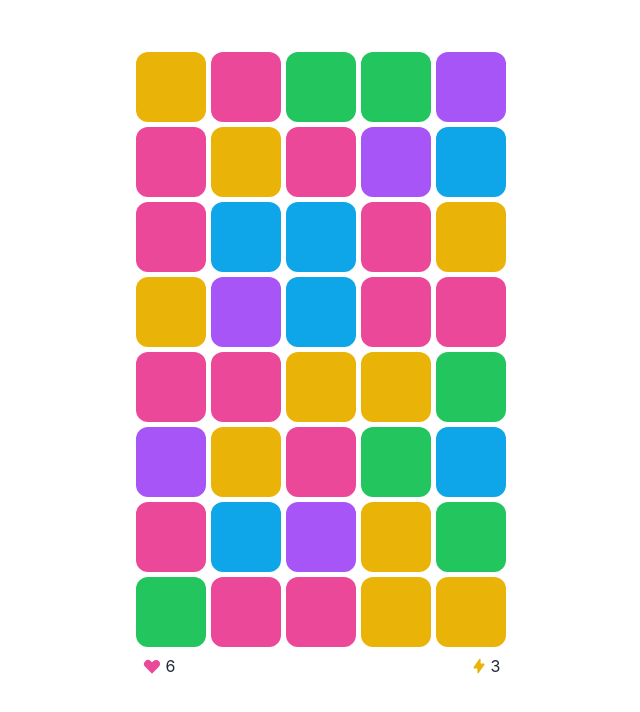
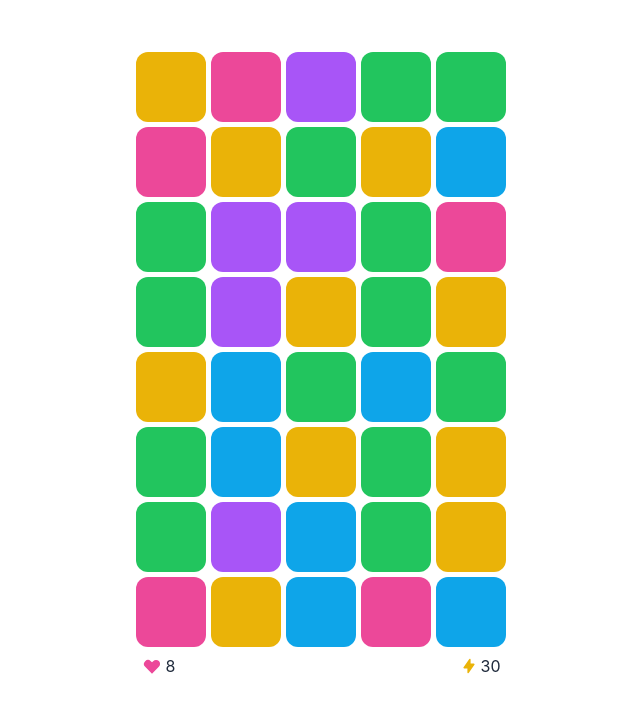
Before and after one commit to rafalsobota/colocraft, a React (Create React App) app: page / in a window 1280 px wide. Shown: the top 712 px of the page, without its empty margins (319-959 px from the left). Built offline with nearby package versions, Linux system fonts and the light colour scheme; the HTML template or start-up script is replaced by a standard one.

Commit message:
Add deterministic random

```diff
--- a/src/game/Engine.tsx
+++ b/src/game/Engine.tsx
@@ -1,4 +1,5 @@
-import { useCallback, useEffect, useRef, useState } from "react";
+import { useCallback, useEffect, useMemo, useRef, useState } from "react";
+import { formatDate, makeRandomGenerator } from "./crypto";
 
 export enum Color {
   Blue,
@@ -10,10 +11,10 @@ export enum Color {
 
 export const cols = 5;
 export const rows = 8;
-export const moves = 50;
+export const moves = 30;
 
-function randomColor(): Color {
-  return Math.round(Math.random() * 4);
+function randomColor(random: () => number): Color {
+  return Math.round(random() * 4);
 }
 
 export enum CellType {
@@ -294,7 +295,7 @@ function mutateCell(cell: Cell, x: number, y: number, matrix: Matrix): Cell {
   return cell;
 }
 
-function fillGaps(matrix: Matrix): Matrix {
+function fillGaps(matrix: Matrix, random: () => number): Matrix {
   return matrix.map((col) => {
     const filteredRows = col.filter(
       (cell) =>
@@ -304,7 +305,7 @@ function fillGaps(matrix: Matrix): Matrix {
     return [
       ...Array(lackingCellsCount)
         .fill(null)
-        .map(() => createCell()),
+        .map(() => createCell(random)),
       ...filteredRows,
     ];
   });
@@ -343,22 +344,22 @@ function igniteAllBombs(matrix: Matrix): Matrix {
   });
 }
 
-function createCell(): Cell {
+function createCell(random: () => number): Cell {
   return {
     type: CellType.Spawning,
-    color: randomColor(),
-    id: Math.round(Math.random() * 100000000).toString(),
+    color: randomColor(random),
+    id: Math.round(random() * 100000000).toString(),
   };
 }
 
 export type Matrix = Cell[][];
 
-function createMatrix(): Matrix {
+function createMatrix(random: () => number): Matrix {
   const matrix: Matrix = [];
   for (let i = 0; i < cols; i++) {
     matrix.push([]);
     for (let j = 0; j < rows; j++) {
-      matrix[i].push(createCell());
+      matrix[i].push(createCell(random));
     }
   }
   return matrix;
@@ -403,18 +404,31 @@ export function useEngine(): {
   restart: () => void;
   finished: boolean;
 } {
-  const [matrix, setMatrix] = useState(createMatrix());
+  const [iteration, setIteration] = useState(1);
+
+  const today = formatDate(new Date());
+
+  const random = useMemo(() => {
+    return makeRandomGenerator(today);
+    // iteration is used only to reset the random generator
+  }, [today, iteration]);
+
+  const [matrix, setMatrix] = useState<Matrix>([]);
   const [dirty, setDirty] = useState(true);
   const matrixRef = useRef<Matrix>(matrix);
   const scoreRef = useRef<number>(0);
-  const [movesLeft, setMovesLeft] = useState(3);
+  const [movesLeft, setMovesLeft] = useState(moves);
 
-  const restart = useCallback(() => {
-    setMatrix(createMatrix());
+  useEffect(() => {
+    setMatrix(createMatrix(random));
     setDirty(true);
     scoreRef.current = 0;
     setMovesLeft(moves);
-  }, []);
+  }, [setMatrix, setDirty, setMovesLeft, random]);
+
+  const restart = useCallback(() => {
+    setIteration(iteration + 1);
+  }, [iteration, setIteration]);
 
   useEffect(() => {
     matrixRef.current = matrix;
@@ -429,7 +443,7 @@ export function useEngine(): {
     const interval = setInterval(() => {
       let newMatrix = mapCells(matrixRef.current, mutateCell);
       addScore(collectScore(newMatrix));
-      newMatrix = fillGaps(newMatrix);
+      newMatrix = fillGaps(newMatrix, random);
       newMatrix = detonateBombs(newMatrix);
       if (movesLeft < 1) {
         newMatrix = igniteAllBombs(newMatrix);
@@ -441,7 +455,7 @@ export function useEngine(): {
     return () => {
       clearInterval(interval);
     };
-  }, [dirty, movesLeft, setMatrix, addScore]);
+  }, [dirty, movesLeft, setMatrix, addScore, random]);
 
   const onCellSwipe = useCallback(
     (id: string, direction: Direction) => {
--- a/src/game/Game.tsx
+++ b/src/game/Game.tsx
@@ -35,8 +35,6 @@ function Game() {
     finished,
     restart,
   } = useEngine();
-
-  console.log({ score, movesLeft });
 
   const [touchState, setTouchState] = useState<{
     id: string;
@@ -89,6 +87,8 @@ function Game() {
       const id = target.dataset.id;
       if (!id) return;
       onPressStart(id, event.clientX, event.clientY);
+      event.preventDefault();
+      event.stopPropagation();
     },
     [onPressStart]
   );
@@ -96,6 +96,8 @@ function Game() {
   const onMouseMove = useCallback(
     (event: React.MouseEvent<HTMLDivElement>) => {
       onPressMove(event.clientX, event.clientY);
+      event.preventDefault();
+      event.stopPropagation();
     },
     [onPressMove]
   );
@@ -103,6 +105,8 @@ function Game() {
   const onMouseUp = useCallback(
     (event: React.MouseEvent<HTMLDivElement>) => {
       onPressEnd(event.clientX, event.clientY);
+      event.preventDefault();
+      event.stopPropagation();
     },
     [onPressEnd]
   );
@@ -139,11 +143,19 @@ function Game() {
     [onPressEnd]
   );
 
+  const preventDefault = useCallback((event: any) => {
+    event.preventDefault();
+    event.stopPopagation();
+  }, []);
+
   const cursorClass = isInteractive ? "cursor-grab active:cursor-grabbing" : "";
 
   return (
     <div
       className="relative w-[375px] h-[700px] mx-auto transform-gpu select-none"
+      onTouchStartCapture={preventDefault}
+      onTouchEndCapture={preventDefault}
+      onTouchMoveCapture={preventDefault}
       onMouseDown={onMouseDown}
       onMouseMove={onMouseMove}
       onMouseUp={onMouseUp}
--- /dev/null
+++ b/src/game/crypto.ts
@@ -0,0 +1,30 @@
+// https://stackoverflow.com/questions/521295/seeding-the-random-number-generator-in-javascript
+
+function xmur3(str: string): () => any {
+  for (var i = 0, h = 1779033703 ^ str.length; i < str.length; i++) {
+    h = Math.imul(h ^ str.charCodeAt(i), 3432918353);
+    h = h << 13 | h >>> 19;
+  } return function () {
+    h = Math.imul(h ^ (h >>> 16), 2246822507);
+    h = Math.imul(h ^ (h >>> 13), 3266489909);
+    return (h ^= h >>> 16) >>> 0;
+  }
+}
+
+function mulberry32(a: number): () => number {
+  return function () {
+    var t = a += 0x6D2B79F5;
+    t = Math.imul(t ^ t >>> 15, t | 1);
+    t ^= t + Math.imul(t ^ t >>> 7, t | 61);
+    return ((t ^ t >>> 14) >>> 0) / 4294967296;
+  }
+}
+
+export function makeRandomGenerator(seed: string): () => number {
+  const seedGenerator = xmur3(seed);
+  return mulberry32(seedGenerator());
+}
+
+export function formatDate(date: Date): string {
+  return `${date.getFullYear}-${date.getMonth() + 1}-${date.getDate()}`;
+}
--- a/src/index.css
+++ b/src/index.css
@@ -1,16 +1,13 @@
 @tailwind base;
 @tailwind components;
 @tailwind utilities;
-
-html {
-  touch-action: none;
-}
 
 html,
 body,
 #root {
   height: 100%;
   width: 100%;
+  touch-action: none;
 }
 
 body {
```
